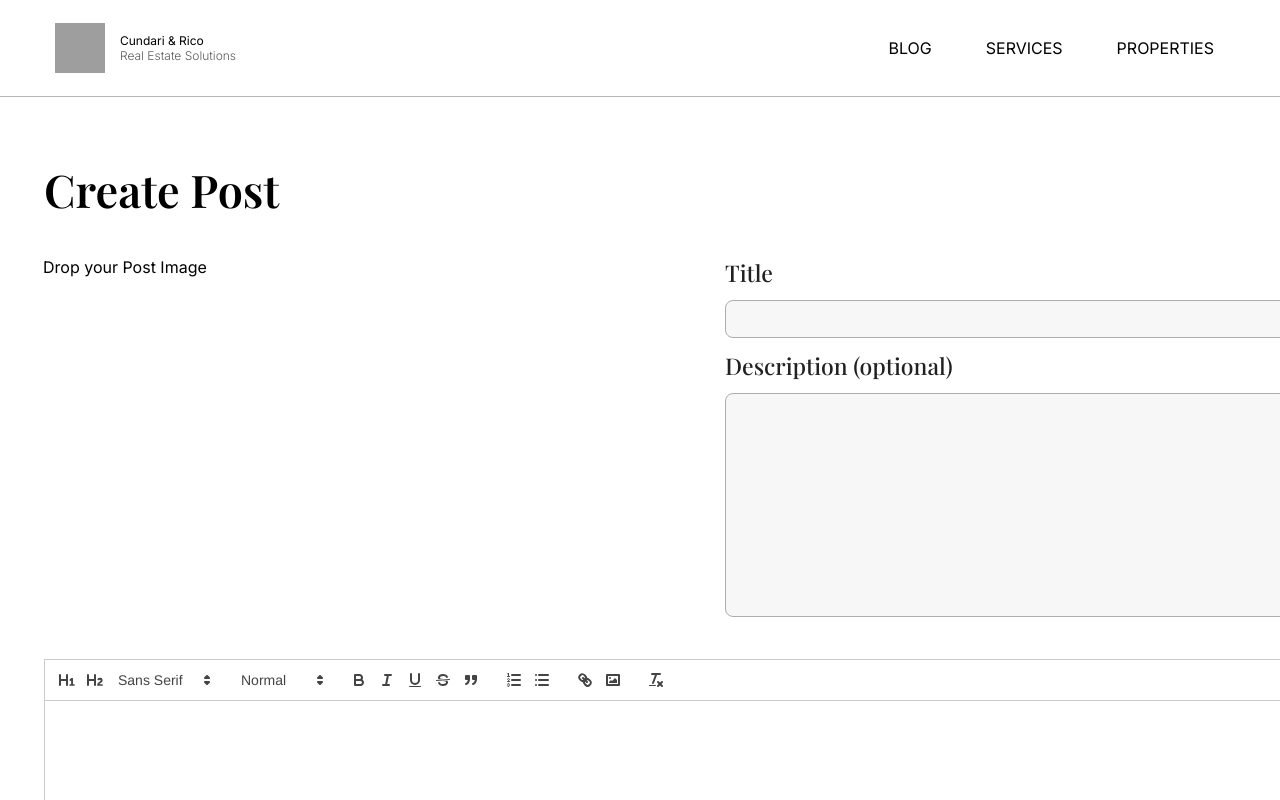
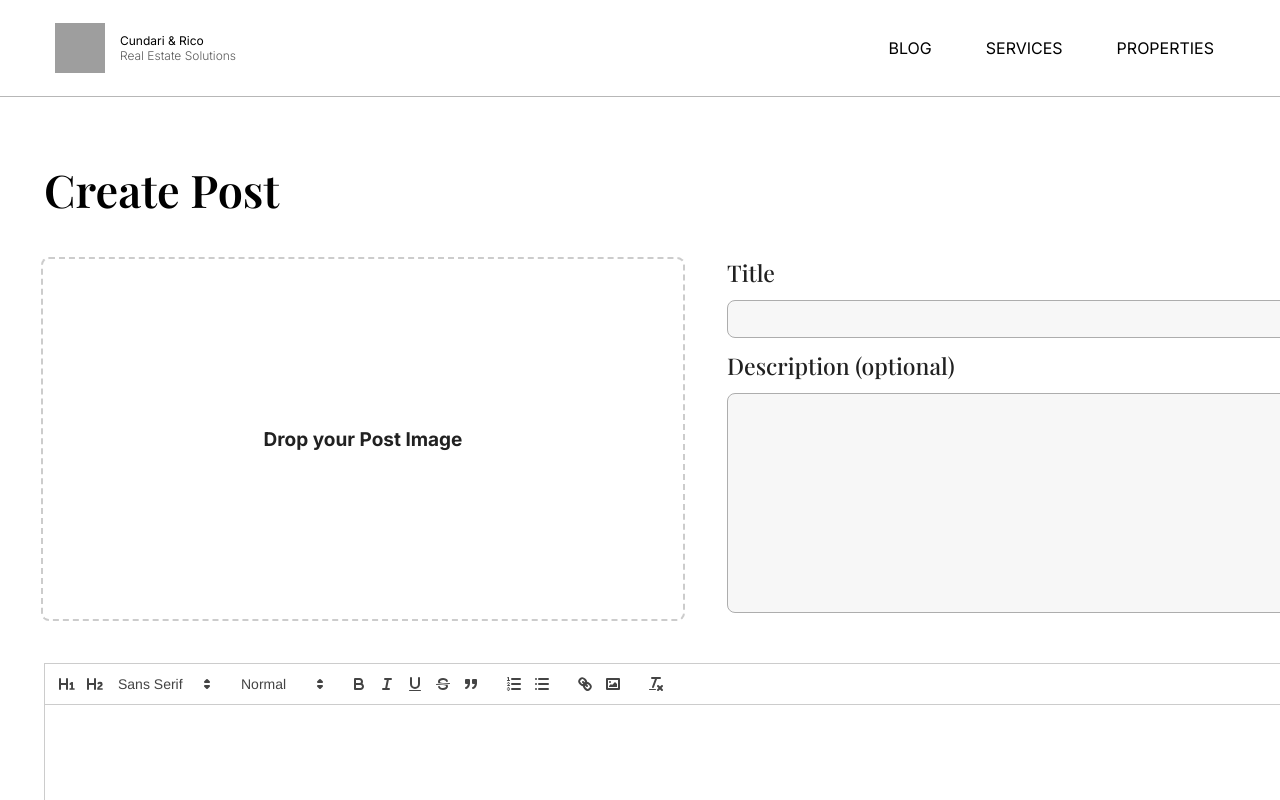
Before and after one commit to nvdvlp/blog-cundari---rico-real-estate-solutions, a Next.js app in the folder blog-app/: page /CreatePost in a window 1280 px wide. Shown: the top 800 px of the page. Built offline with nearby package versions, Linux system fonts and the light colour scheme; grey boxes are pictures that could not be loaded; a web font is replaced by a local one.

Commit message:
create post drag and drop upgrade

```diff
--- a/blog-app/app/CreatePost/CreatePost.css
+++ b/blog-app/app/CreatePost/CreatePost.css
@@ -58,7 +58,15 @@ input {
 }
 
 .size2 {
-    height:220px;
+    border-radius:8px;
+    background-color: #F7F7F7;
+    border: 1px solid #ADADAD;
+    width:630px;
+    height: 220px;
+    width: 100%;
+    padding: 10px;
+    box-sizing: border-box;
+    resize: none;
 }
 
 .quill  {
@@ -91,3 +99,20 @@ button {
     font-size:19px;
     font-weight: 600;
 }
+
+.drag-and-drop-zone {
+    width: 640px;
+    height: 360px;
+    border: 2px dashed #ccc;
+    border-radius: 8px;
+    display: flex;
+    justify-content: center;
+    align-items: center;
+    overflow: hidden;
+}
+
+.dropText {
+    color:#212121;
+    font-size:19px;
+    font-weight: 600;
+}
--- a/blog-app/app/CreatePost/page.jsx
+++ b/blog-app/app/CreatePost/page.jsx
@@ -34,7 +34,6 @@ const formats = [
     'image'
 ];
 
-
 //agregar post
 export default function CreatePost() {
     const [title, setTitle] = useState('');
@@ -45,17 +44,35 @@ export default function CreatePost() {
     const router = useRouter();
 
     const handleSavePost = () => {
-        if (title.trim() && content.trim()) {
-        // Guardar titulo, contenido, descripcion y imagen
-        addPost({ title, description, content, image: draggedImage });
+        if (!title.trim()) {
+            alert('The title post cannot be empty.');
+            return;
+        }
+
+        if (!content.trim()) {
+            alert('The post content cannot be empty.');
+            return;
+        }
+
+        // guardar el post si los campos están llenos
+        const newPost = {
+            title,
+            description,
+            content,
+            image: draggedImage
+        };
+
+        addPost(newPost);
+        console.log(newPost);
+
+        // limpa los campos
         setTitle('');
         setDescription('');
         setContent('');
         setDraggedImage(null);
+
+        // path blog
         router.push('/blog');
-        } else {
-        alert('El post está vacío.');
-        }
     };
 
     const handleDragImage = (e) =>{
@@ -63,19 +80,36 @@ export default function CreatePost() {
     }
 
     const handleDropImage = (e) => {
-        e.preventDefault()
+        e.preventDefault();
         const file = e.dataTransfer.files[0];
-        if(file && file.type.startsWith('image/')){
+        if (file && file.type.startsWith('image/')) {
             const reader = new FileReader();
             reader.onload = (event) => {
-                //almacena la imagen como base 64
-                setDraggedImage(event.target.result)
+                const img = new Image();
+                img.src = event.target.result;
+                console.log(img.src);
+                img.onload = () => {
+                    console.log("img loaded");
+                    const minWidth = 640;
+                    const minHeight = 360;
+
+                    console.log("image dimensions:", img.width, img.height);
+                    if (img.width < minWidth || img.height < minHeight) {
+                        alert(`The image must be at least ${minWidth}px wide and ${minHeight}px tall.`);
+                    } else {
+                        // Si la imagen cumple con las dimensiones, se establece en el estado
+                        setDraggedImage(event.target.result);
+                        console.log("Imagen válida, actualizada en el estado.");
+                    }
+                };
             };
+            // archivo cargado y guardado en base64
             reader.readAsDataURL(file);
-        }else{
-            alert('Drop an image please')
+        } else {
+            alert('Please drag a valid image.');
+            console.error('please upload a valid image file');
         }
-    }
+    };
 
     // const handleDownloadHTML = () => {
     //     const html = new Blob([content], { type: 'text/html' });
@@ -109,7 +143,7 @@ export default function CreatePost() {
                 {draggedImage ? (
                             <img src={draggedImage} alt="Uploaded"/>
                         ) : (
-                            <p>Drop your Post Image</p>
+                            <p class='dropText'>Drop your Post Image</p>
                         )}
                 </div>
 
@@ -122,12 +156,11 @@ export default function CreatePost() {
                     onChange={(e) => setTitle(e.target.value)}
                     />
                     <h2 class='textInputPost'>Description (optional)</h2>
-                    <input
-                    type="text"
+                    <textarea
                     class='size2'
                     value={description}
-                    onChange={(e) => setDescription(e.target.value)}
-                    />
+                    onChange={(e) => setDescription(e.target.value)}>
+                    </textarea>
                 </div>
             </div>
 
--- a/blog-app/app/components/Header.jsx
+++ b/blog-app/app/components/Header.jsx
@@ -8,7 +8,7 @@ export default function Header(){
     return(
         <header>
             <div class='brandContainer'>
-                <img class='logo' src="../public/images/logo.jpg" alt="" />
+                <img class='logo' src="../public/logo.jpg" alt="" />
                 <div class='nameLogo'>
                     <h2 class='cudariRico'>Cundari & Rico</h2>
                     <h2 class='realState'>Real Estate Solutions</h2>
```
